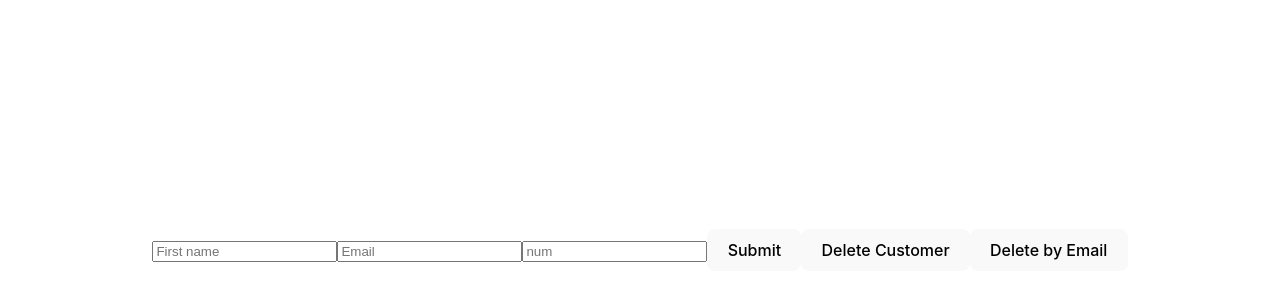
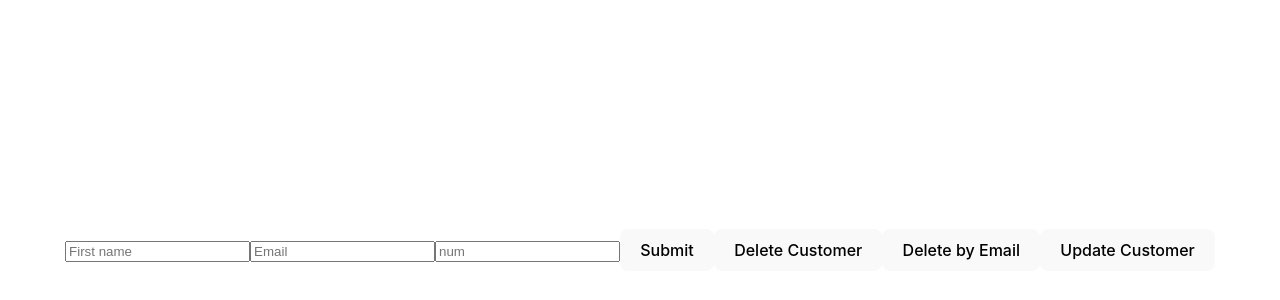
Before and after one commit to jayawickrma/React-With-Vite, a React (Vite) app: page / in a window 1280 px wide. Shown: the part 150-450 px from the top of the page. Built offline with nearby package versions, Linux system fonts and the light colour scheme.

Commit message:
updateByEmail

```diff
--- a/src/App.tsx
+++ b/src/App.tsx
@@ -22,12 +22,19 @@ function App() {
     function deleteByEmail(){
         setCustomers((customers=>customers.filter(customer=>customer.email != email)))
     }
+    function updateCustomer() {
+        setCustomers((customers =>
+            customers.map((customer) =>
+                customer.email === email
+                    ? new Customer(name || customer.name, customer.email, customer.phone)
+                    : customer
+            )
+        ));
+    }
 
 
 
     return (
-
-
         <>
             <input name={'firstName'} type={"text"} placeholder={"First name"}
                    onChange={(e: ChangeEvent<HTMLInputElement>) => setName(e.target.value)}/>
@@ -38,6 +45,7 @@ function App() {
             <button onClick={addCustomer}>Submit</button>
             <button onClick={deleteCustomer}>Delete Customer</button>
             <button onClick={deleteByEmail}>Delete by Email</button>
+            <button onClick={updateCustomer}>Update Customer</button>
 
             <br/>
             { customers.map((customer) => (
```
